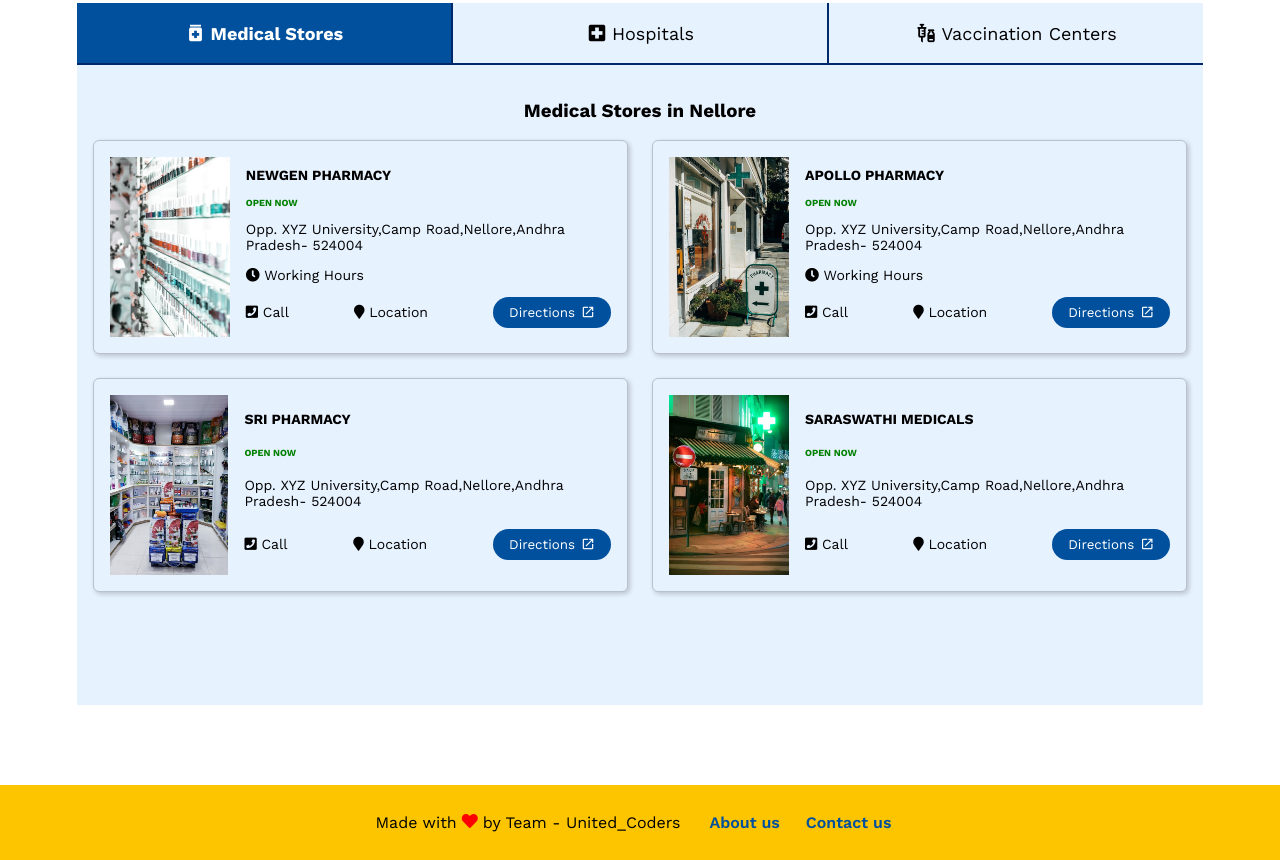
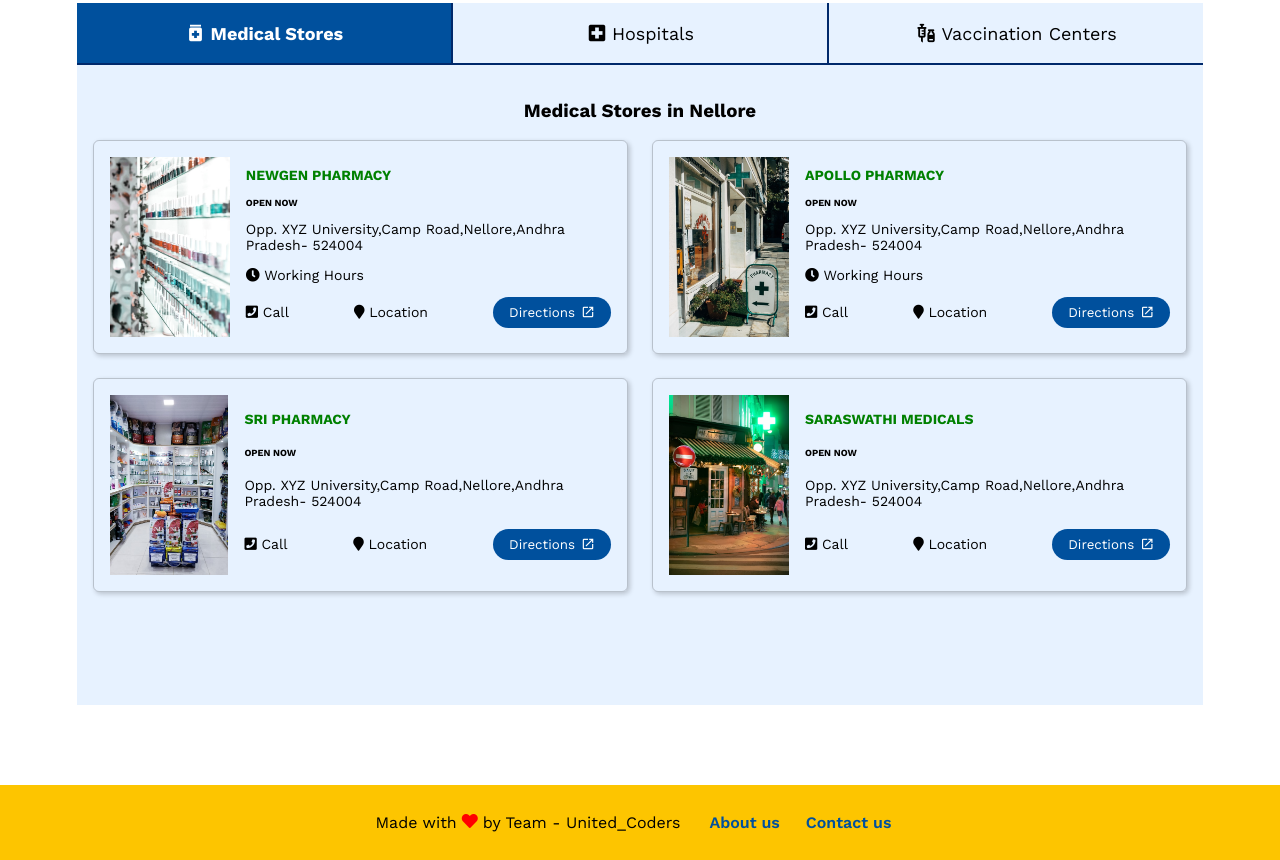
Before and after one commit to HanumaUkkadapu/covid-helpdesk-app, a plain HTML site: page index.html in a window 1280 px wide. Shown: the part 887-1747 px from the top of the page. Drawn offline with nearby package versions, Linux system fonts and the light colour scheme.

Commit message:
Update styles.css

```diff
--- a/css/styles.css
+++ b/css/styles.css
@@ -481,7 +481,7 @@
     margin: 0;
     margin: 4px 0;
 }
-.storecontainerR h6 {
+.storecontainerR h4 {
     color:green;
 }
 .storecontainerR > div.flex-cc{
```
